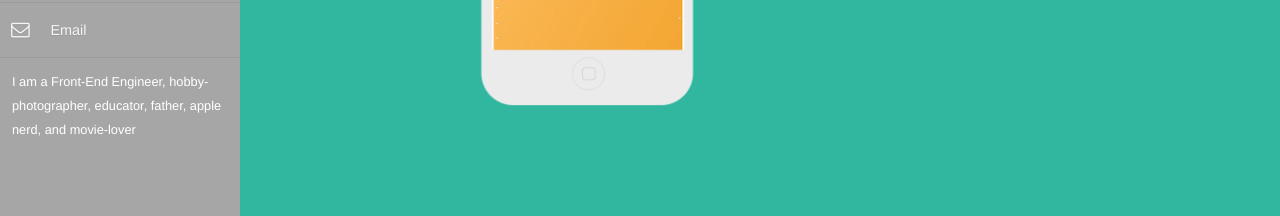
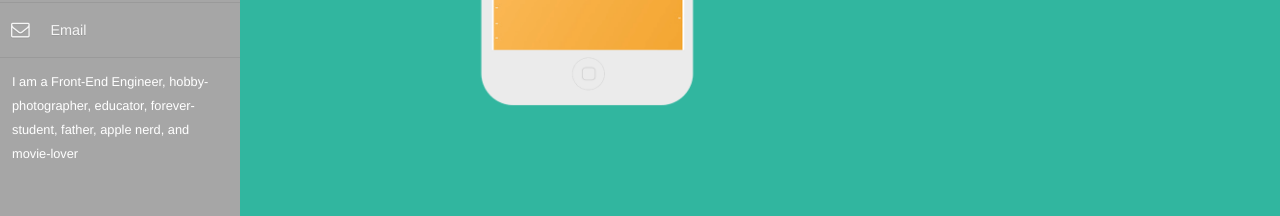
Before and after one commit to aaronfischer/gofisch_site-react, a React (Create React App) app: page / in a window 1280 px wide. Shown: the part 485-701 px from the top of the page. Built offline with nearby package versions, Linux system fonts and the light colour scheme; no server answers.

Commit message:
comment out ivanhoe

```diff
--- a/src/App.js
+++ b/src/App.js
@@ -31,7 +31,7 @@ class App extends Component {
                     <li><a href="mailto:aaron@gofisching.com?subject=Contacting you via your website"><i className="icon-mail-1"></i>Email</a></li>
                   </ul>
                   <div className="about-me al">
-                    <div>I am a Front-End Engineer, hobby-photographer, educator, father, apple nerd, and movie-lover</div>
+                    <div>I am a Front-End Engineer, hobby-photographer, educator, forever-student, father, apple nerd, and movie-lover</div>
                   </div>
                 </div>
               </div>
@@ -46,13 +46,13 @@ class App extends Component {
                 img="assets/media/img/work/wedrinkin.png"
                 link="https://appsto.re/us/SdCL4.i"
                 linkName="Download App"/>
-              <SwiperSlide
+              {/* <SwiperSlide
                 name="Ivanhoe Brewing Co"
                 slide="ivanhoe"
                 responsibilities="Development | Wordpress | Frontend | Backend"
                 img="assets/media/img/work/ivanhoe.png"
                 link="https://ivanhoeparkbrewing.com/"
-                linkName="Visit Site"/>
+                linkName="Visit Site"/> */}
               <SwiperSlide
                 name="Ember Tabular"
                 slide="tabular"
```
